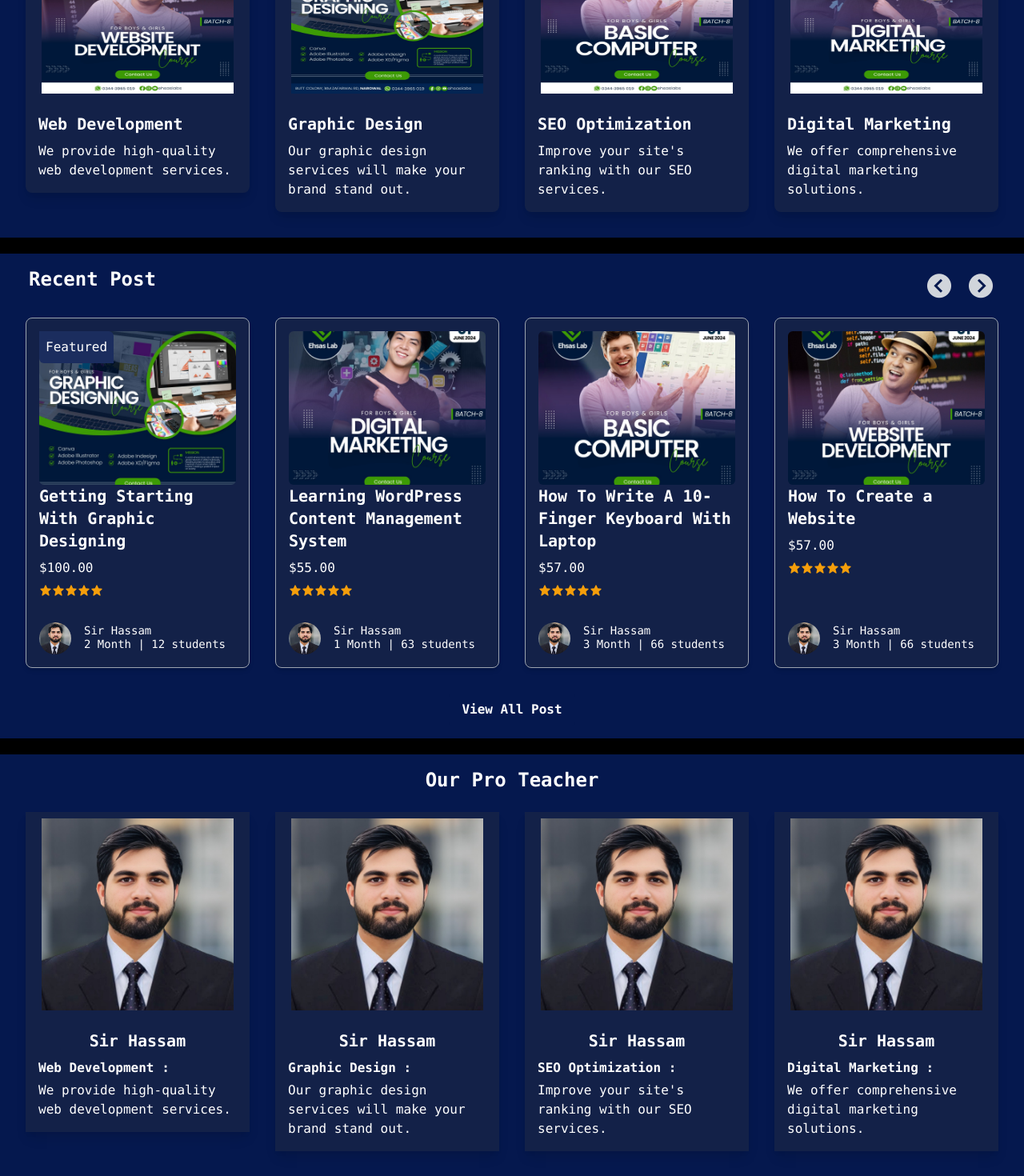
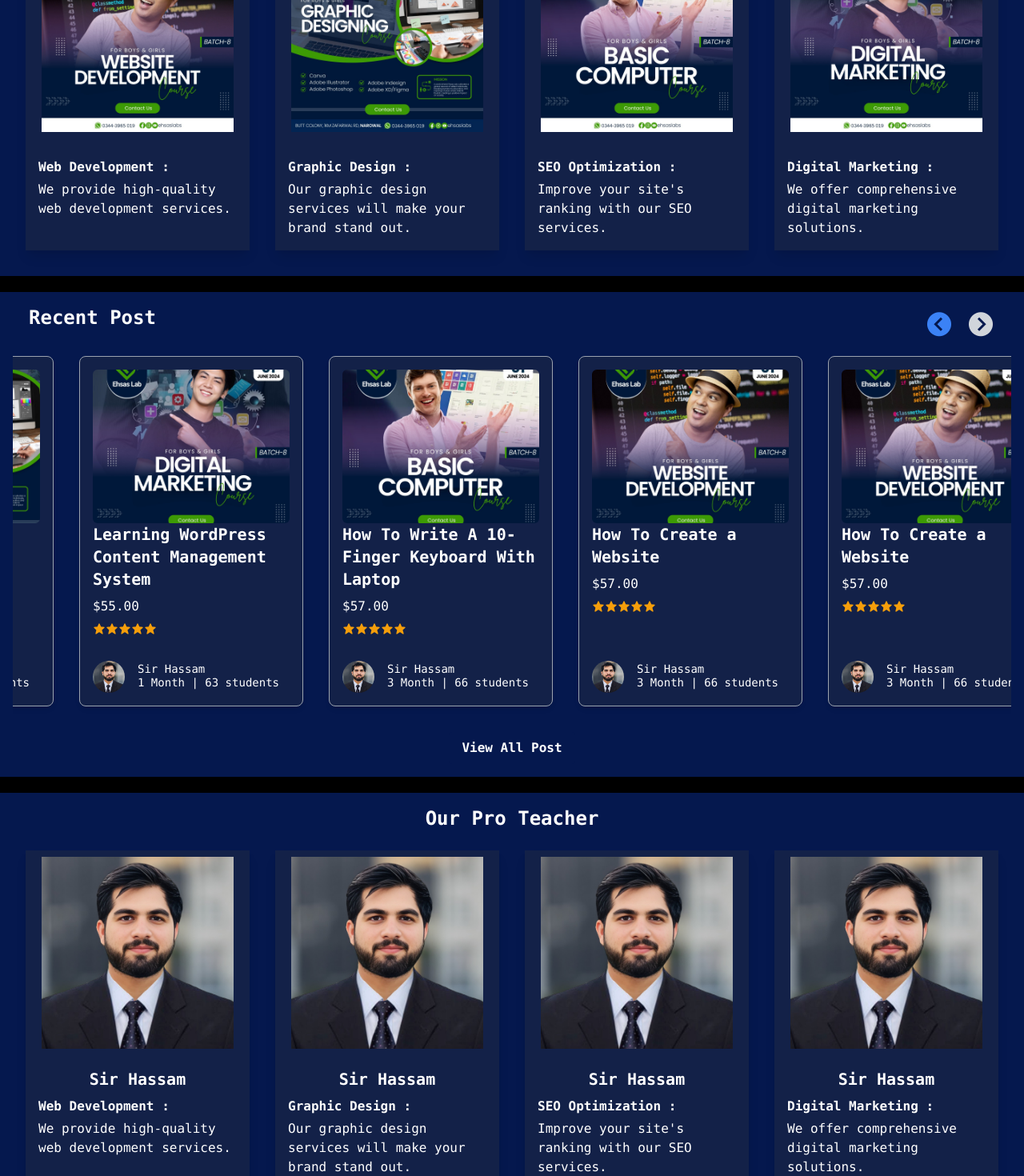
Before and after one commit to majidnwl/Ehsas-lab-next, a Next.js app: page / in a window 1280 px wide. Shown: the part 2100-3570 px from the top of the page at 80% size. Built offline with nearby package versions, Linux system fonts and the light colour scheme.

Commit message:
Add files via upload

```diff
--- a/components/Header.js
+++ b/components/Header.js
@@ -54,7 +54,7 @@ const Header = () => {
               <i className='bx bx-search text-xl' ></i>
               <button className='bg-[#132148] hover:bg-[#20305d] rounded-full px-2 flex gap-x-2'><Link href='/login'>Login</Link>/<Link href='/register'>Sing-up</Link></button>
             </div>
-            <div className="md:hidden  flex gap-x-2 group items-center ">
+            <div className="md:hidden   flex gap-x-2 group items-center ">
               <button className='bg-[#132148]   px-2 flex gap-x-2'><Link href='/login'>Login</Link>/<Link href='/register'>Sing-up</Link></button>
               <i onClick={() => setToogle(!toogle)} class='bx bx-menu bg-gray-500 text-4xl' ></i>
 
--- a/components/ProTeachers.js
+++ b/components/ProTeachers.js
@@ -1,78 +1,56 @@
-import React from 'react'
+import React from 'react';
+
 const services = [
     {
         title: "Web Development",
         description: "We provide high-quality web development services.",
         image: "/Sha.png",
-      name:'Sir Hassam'
+        name: 'Sir Hassam'
     },
     {
         title: "Graphic Design",
         description: "Our graphic design services will make your brand stand out.",
         image: "/Sha.png",
-      name:'Sir Hassam'
+        name: 'Sir Hassam'
     },
     {
         title: "SEO Optimization",
         description: "Improve your site's ranking with our SEO services.",
         image: "/Sha.png",
-      name:'Sir Hassam'
+        name: 'Sir Hassam'
     },
     {
         title: "Digital Marketing",
         description: "We offer comprehensive digital marketing solutions.",
         image: "/Sha.png",
-      name:'Sir Hassam'
+        name: 'Sir Hassam'
     },
 ];
-// const services = [
-//     {
-//       title: "Web Development",
-//       description: "We provide high-quality web development services.",
-//       image: "https://via.placeholder.com/150",
-//     },
-//     {
-//       title: "Graphic Design",
-//       description: "Our graphic design services will make your brand stand out.",
-//       image: "public/Sha.png",
-//     },
-//     {
-//       title: "SEO Optimization",
-//       description: "Improve your site's ranking with our SEO services.",
-//       image: "https://via.placeholder.com/150",
-//     },
-//     {
-//       title: "Digital Marketing",
-//       description: "We offer comprehensive digital marketing solutions.",
-//       image: "https://via.placeholder.com/150",
-//     },
-//   ];
-const ProTeachers = ({title,de}) => {
+
+const ProTeachers = ({ title, de }) => {
     return (
         <div className="p-4 border-black border-y-[10px] bg-[#05184e] text-white">
             <h2 className="text-2xl text-center font-bold mb-2 ">{title}</h2>
-      {de ? <p className="text-wrap text-center mb-8">We build awesome course & university sites! Don't miss out join us today!</p>:''}
+            {de ? <p className="text-wrap text-center mb-8">We build awesome course & university sites! Don't miss out join us today!</p> : ''}
 
-      <div className="flex flex-wrap justify-center ">
+            <div className="flex flex-wrap justify-center">
                 {services.map((service, index) => (
-          <div key={index} className="max-w-sm w-full  sm:w-1/2 lg:w-1/4 p-4">
-            <div className="bg-[#132148] shadow-lg
-           overflow-hidden">
+                    <div key={index} className="max-w-sm w-full sm:w-1/2 lg:w-1/4 p-4">
+                        <div className="bg-[#132148] shadow-lg h-full flex flex-col">
                             <div className='w-[100%] px-5 py-2'>
-
-              <img className="w-[100%]  " src={service.image} alt={service.title} />
+                                <img className="w-[100%]" src={service.image} alt={service.title} />
                             </div>
-              <div className="p-4">
-                <h1 className='text-center hover:animate-ping    text-xl mb-2 font-bold font-mono'>{service.name}</h1>
-                <div className=" font-bold text-md mb-1">{service.title} :</div>
-                <p className=" text-base">{service.description}</p>
+                            <div className="p-4 flex-grow">
+                                <h1 className='text-center hover:animate-ping text-xl mb-2 font-bold font-mono'>{service.name}</h1>
+                                <div className="font-bold text-md mb-1">{service.title} :</div>
+                                <p className="text-base">{service.description}</p>
                             </div>
                         </div>
                     </div>
                 ))}
             </div>
         </div>
-  )
+    );
 }
 
-export default ProTeachers
+export default ProTeachers;
--- a/components/RecentCom.js
+++ b/components/RecentCom.js
@@ -1,5 +1,170 @@
+// 'use client'
+// import { useEffect, useRef, useState } from "react";
+
+// const courses = [
+//   {
+//     title: "Getting Starting With Graphic Designing",
+//     instructor: "Sir Hassam",
+//     duration: "2 Month",
+//     students: 12,
+//     price: 100.00,
+//     rating: 5,
+//     image: "/gra.jpg",
+//     featured: true
+//   },
+//   {
+//     title: "Learning WordPress Content Management System",
+//     instructor: "Sir Hassam",
+//     duration: "1 Month",
+//     students: 63,
+//     price: 55.00,
+//     rating: 5,
+//     image: "/di.jpg",
+//     featured: false
+//   },
+//   {
+//     title: "How To Write A 10-Finger Keyboard With Laptop",
+//     instructor: "Sir Hassam",
+//     duration: "3 Month",
+//     students: 66,
+//     price: 57.00,
+//     rating: 5,
+//     image: "/basic.jpg",
+//     featured: false
+//   },
+//   {
+//     title: "How To Create a Website ",
+//     instructor: "Sir Hassam",
+//     duration: "3 Month",
+//     students: 66,
+//     price: 57.00,
+//     rating: 5,
+//     image: "/web.jpg",
+//     featured: false
+//   },
+//   {
+//     title: "How To Create a Website ",
+//     instructor: "Sir Hassam",
+//     duration: "3 Month",
+//     students: 66,
+//     price: 57.00,
+//     rating: 5,
+//     image: "/web.jpg",
+//     featured: false
+//   },
+
+// ];
+
+// const RecentCom = ({ title }) => {
+//   const scrollRef = useRef(null);
+//   const [isScrollableLeft, setIsScrollableLeft] = useState(false);
+//   const [isScrollableRight, setIsScrollableRight] = useState(true);
+
+//   useEffect(() => {
+//     // Check scroll position on mount and update scrollable states
+//     handleScroll();
+
+//     // Set up auto-scroll
+//     const autoScroll = setInterval(() => {
+//       if (scrollRef.current) {
+//         scrollRight();
+//       }
+//     }, 3000); // Adjust the interval as needed
+
+//     // Clean up on component unmount
+//     return () => clearInterval(autoScroll);
+//   }, []);
+
+//   const handleScroll = () => {
+//     if (scrollRef.current) {
+//       setIsScrollableLeft(scrollRef.current.scrollLeft > 0);
+//       setIsScrollableRight(
+//         scrollRef.current.scrollLeft < (scrollRef.current.scrollWidth - scrollRef.current.clientWidth)
+//       );
+//     }
+//   };
+
+//   const scrollLeft = () => {
+//     if (scrollRef.current) {
+//       const newPosition = scrollRef.current.scrollLeft - 200;
+//       scrollRef.current.scrollLeft = Math.max(newPosition, 0);
+//       handleScroll();
+//     }
+//   };
+
+//   const scrollRight = () => {
+//     if (scrollRef.current) {
+//       const newPosition = scrollRef.current.scrollLeft + 200;
+//       const maxScrollLeft = scrollRef.current.scrollWidth - scrollRef.current.clientWidth;
+//       scrollRef.current.scrollLeft = Math.min(newPosition, maxScrollLeft);
+//       handleScroll();
+//     }
+//   };
+
+//   return (
+//     <div className="p-4 bg-[#05184e] text-white border-black border-y-[10px]">
+//       <div className="flex items-center justify-between mx-5">
+//         <h2 className="text-2xl font-bold mb-4 text-center md:text-left">Recent {title}</h2>
+//         <div className="flex items-center">
+//           <i className={`bx bxs-chevron-left-circle text-4xl cursor-pointer ${isScrollableLeft ? 'text-blue-500' : 'text-gray-300'}`} onClick={scrollLeft}></i>
+//           <i className={`bx bxs-chevron-right-circle text-4xl ml-4 cursor-pointer ${isScrollableRight ? 'text-blue-500' : 'text-gray-300'}`} onClick={scrollRight}></i>
+//         </div>
+//       </div>
+
+//       <div className={`overflow-x-auto scroll-smooth md:scrollbar-hidden`} onScroll={handleScroll} ref={scrollRef} style={{
+//         overflowY: 'scroll',
+//         WebkitOverflowScrolling: 'touch',
+//         scrollbarWidth: 'none',
+//         msOverflowStyle: 'none',
+//         WebkitScrollbarDisplay: 'none',
+//       }}>
+//         <div className="flex flex-nowrap">
+//           {courses.map((course, index) => (
+//             <div key={index} className="w-full sm:w-1/2 lg:w-1/3 xl:w-1/4 p-4 flex-shrink-0">
+//               <div className="border border-gray-400 bg-[#132148] text-white rounded-lg p-4 flex flex-col justify-between leading-normal shadow-md h-full">
+//                 <div className="mb-8 relative flex-grow">
+//                   <img className="w-full h-48 rounded-md object-cover" src={course.image} alt="Course" />
+//                   {course.featured && (
+//                     <div className="absolute top-0 left-0 bg-[#1b2d5e] text-white p-2 rounded-tr-md rounded-bl-md">Featured</div>
+//                   )}
+//                   <div className="font-bold text-xl mb-2">{course.title}</div>
+//                   <p className="text-base">${course.price.toFixed(2)}</p>
+//                   <div className="mt-2 flex items-center">
+//                     {[...Array(course.rating)].map((_, i) => (
+//                       <i key={i} className='bx bxs-star text-yellow-500'></i>
+//                     ))}
+//                   </div>
+//                 </div>
+//                 <div className="flex items-center">
+//                   <img className="w-10 h-10 rounded-full mr-4" src="/Sha.png" alt="Instructor" />
+//                   <div className="text-sm">
+//                     <p className="leading-none">{course.instructor}</p>
+//                     <p>{course.duration} | {course.students} students</p>
+//                   </div>
+//                 </div>
+//               </div>
+//             </div>
+//           ))}
+//         </div>
+//       </div>
+
+//       <div className="mt-4 flex justify-center">
+//         <a href='/course'>
+//           <button className="bg-[#05184e] hover:bg-[#3d9b05] text-white font-bold py-2 px-4 rounded duration-1000">
+//             View All {title}
+//           </button>
+//         </a>
+//       </div>
+//     </div>
+//   );
+// }
+
+// export default RecentCom;
+
+
 'use client'
-import { useEffect, useRef, useState } from "react"
+import { useEffect, useRef, useState } from "react";
+
 const courses = [
   {
     title: "Getting Starting With Graphic Designing",
@@ -41,43 +206,70 @@ const courses = [
     image: "/web.jpg",
     featured: false
   },
+  {
+    title: "How To Create a Website ",
+    instructor: "Sir Hassam",
+    duration: "3 Month",
+    students: 66,
+    price: 57.00,
+    rating: 5,
+    image: "/web.jpg",
+    featured: false
+  },
 
 ];
+
 const RecentCom = ({ title }) => {
   const scrollRef = useRef(null);
   const [isScrollableLeft, setIsScrollableLeft] = useState(false);
-  const [isScrollableRight, setIsScrollableRight] = useState(true); // Assuming content starts fully visible
+  const [isScrollableRight, setIsScrollableRight] = useState(true);
 
   useEffect(() => {
     // Check scroll position on mount and update scrollable states
     handleScroll();
+
+    // Set up auto-scroll
+    const autoScroll = setInterval(() => {
+      if (scrollRef.current) {
+        if (scrollRef.current.scrollLeft + scrollRef.current.clientWidth >= scrollRef.current.scrollWidth) {
+          // Reset to the start for infinite scroll effect
+          scrollRef.current.scrollLeft = 0;
+        } else {
+          scrollRight();
+        }
+      }
+    }, 3000); // Adjust the interval as needed
+
+    // Clean up on component unmount
+    return () => clearInterval(autoScroll);
   }, []);
 
   const handleScroll = () => {
     if (scrollRef.current) {
-      setIsScrollableLeft(scrollRef.current.scrollLeft > 0); // Check if scroll left is possible
+      setIsScrollableLeft(scrollRef.current.scrollLeft > 0);
       setIsScrollableRight(
         scrollRef.current.scrollLeft < (scrollRef.current.scrollWidth - scrollRef.current.clientWidth)
-      ); // Check if scroll right is possible
+      );
     }
   };
 
   const scrollLeft = () => {
     if (scrollRef.current) {
-      const newPosition = scrollRef.current.scrollLeft - 200; // Adjust scroll amount as needed
-      scrollRef.current.scrollLeft = Math.max(newPosition, 0); // Prevent scrolling beyond the start
-      handleScroll(); // Update scrollable states
+      const newPosition = scrollRef.current.scrollLeft - 200;
+      scrollRef.current.scrollLeft = Math.max(newPosition, 0);
+      handleScroll();
     }
   };
 
   const scrollRight = () => {
     if (scrollRef.current) {
-      const newPosition = scrollRef.current.scrollLeft + 200; // Adjust scroll amount as needed
+      const newPosition = scrollRef.current.scrollLeft + 200;
       const maxScrollLeft = scrollRef.current.scrollWidth - scrollRef.current.clientWidth;
-      scrollRef.current.scrollLeft = Math.min(newPosition, maxScrollLeft); // Prevent scrolling beyond the end
-      handleScroll(); // Update scrollable states
+      scrollRef.current.scrollLeft = Math.min(newPosition, maxScrollLeft);
+      handleScroll();
     }
   };
+
   return (
     <div className="p-4 bg-[#05184e] text-white border-black border-y-[10px]">
       <div className="flex items-center justify-between mx-5">
@@ -88,23 +280,23 @@ const RecentCom = ({ title }) => {
         </div>
       </div>
 
-      <div className={`overflow-x-auto scroll-smooth  md:scrollbar-hidden`} onScroll={handleScroll} ref={scrollRef} style={{
-        overflowY: 'scroll',         // Always show scrollbar
-        WebkitOverflowScrolling: 'touch',  // Optional: Enables smooth scrolling in iOS Safari
-        scrollbarWidth: 'none',      // Firefox
-        msOverflowStyle: 'none',     // Internet Explorer and Edge
-        WebkitScrollbarDisplay: 'none',  // Chrome, Safari, and Opera
+      <div className="overflow-x-auto scroll-smooth md:scrollbar-hidden" onScroll={handleScroll} ref={scrollRef} style={{
+        overflowY: 'scroll',
+        WebkitOverflowScrolling: 'touch',
+        scrollbarWidth: 'none',
+        msOverflowStyle: 'none',
+        WebkitScrollbarDisplay: 'none',
       }}>
-        <div className="flex flex-nowrap ">
+        <div className="flex flex-nowrap">
           {courses.map((course, index) => (
             <div key={index} className="w-full sm:w-1/2 lg:w-1/3 xl:w-1/4 p-4 flex-shrink-0">
-              <div className="border border-gray-400 bg-[#132148] text-white rounded-lg p-4 flex flex-col justify-between leading-normal shadow-md h-full">
+              <div className="group relative border border-gray-400 bg-[#132148] text-white rounded-lg p-4 flex flex-col justify-between leading-normal shadow-md h-full transform transition-all duration-300">
                 <div className="mb-8 relative flex-grow">
                   <img className="w-full h-48 rounded-md object-cover" src={course.image} alt="Course" />
                   {course.featured && (
                     <div className="absolute top-0 left-0 bg-[#1b2d5e] text-white p-2 rounded-tr-md rounded-bl-md">Featured</div>
                   )}
-                  <div className=" font-bold text-xl mb-2">{course.title}</div>
+                  <div className="font-bold text-xl mb-2">{course.title}</div>
                   <p className="text-base">${course.price.toFixed(2)}</p>
                   <div className="mt-2 flex items-center">
                     {[...Array(course.rating)].map((_, i) => (
@@ -115,8 +307,8 @@ const RecentCom = ({ title }) => {
                 <div className="flex items-center">
                   <img className="w-10 h-10 rounded-full mr-4" src="/Sha.png" alt="Instructor" />
                   <div className="text-sm">
-                    <p className=" leading-none">{course.instructor}</p>
-                    <p >{course.duration} | {course.students} students</p>
+                    <p className="leading-none">{course.instructor}</p>
+                    <p>{course.duration} | {course.students} students</p>
                   </div>
                 </div>
               </div>
@@ -126,14 +318,14 @@ const RecentCom = ({ title }) => {
       </div>
 
       <div className="mt-4 flex justify-center">
-
-          <a href='/course'> <button className="bg-[#05184e] hover:bg-[#3d9b05] text-white font-bold py-2 px-4 rounded duration-1000">
-          View All {title}
-        </button>
+        <a href='/course'>
+          <button className="bg-[#05184e] hover:bg-[#3d9b05] text-white font-bold py-2 px-4 rounded duration-1000">
+            View All {title}
+          </button>
         </a>
       </div>
     </div>
-  )
-}
+  );
+};
 
-export default RecentCom
+export default RecentCom;
--- a/components/Team.js
+++ b/components/Team.js
@@ -52,13 +52,14 @@ const Team = ({title,de}) => {
       <div className="flex flex-wrap justify-center">
                 {services.map((service, index) => (
                     <div key={index} className="max-w-sm w-full sm:w-1/2 lg:w-1/4 p-4">
-            <div className="bg-[#132148] shadow-lg rounded-lg overflow-hidden">
+                        <div className="bg-[#132148] shadow-lg h-full flex flex-col">
                             <div className='w-[100%] px-5 py-2'>
-              <img className="w-full h-48" src={service.image} alt={service.title} />
+                                <img className="w-[100%]" src={service.image} alt={service.title} />
                             </div>
-              <div className="p-4">
-                <div className=" font-bold text-xl mb-2">{service.title}</div>
-                <p className=" text-base">{service.description}</p>
+                            <div className="p-4 flex-grow">
+                                <h1 className='text-center hover:animate-ping text-xl mb-2 font-bold font-mono'>{service.name}</h1>
+                                <div className="font-bold text-md mb-1">{service.title} :</div>
+                                <p className="text-base">{service.description}</p>
                             </div>
                         </div>
                     </div>
```
Lines whose indentation alone changed are shown as unchanged.
